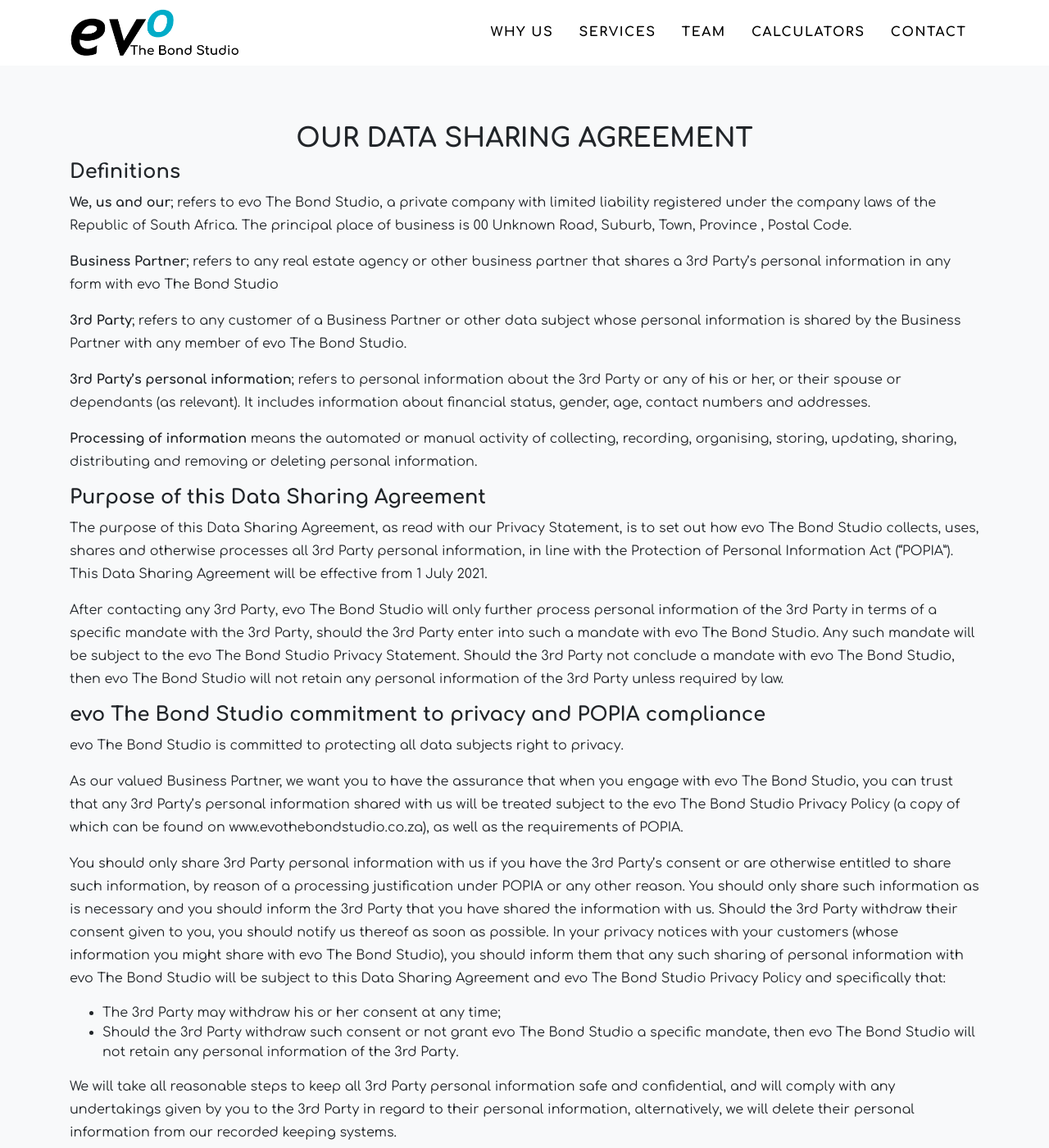
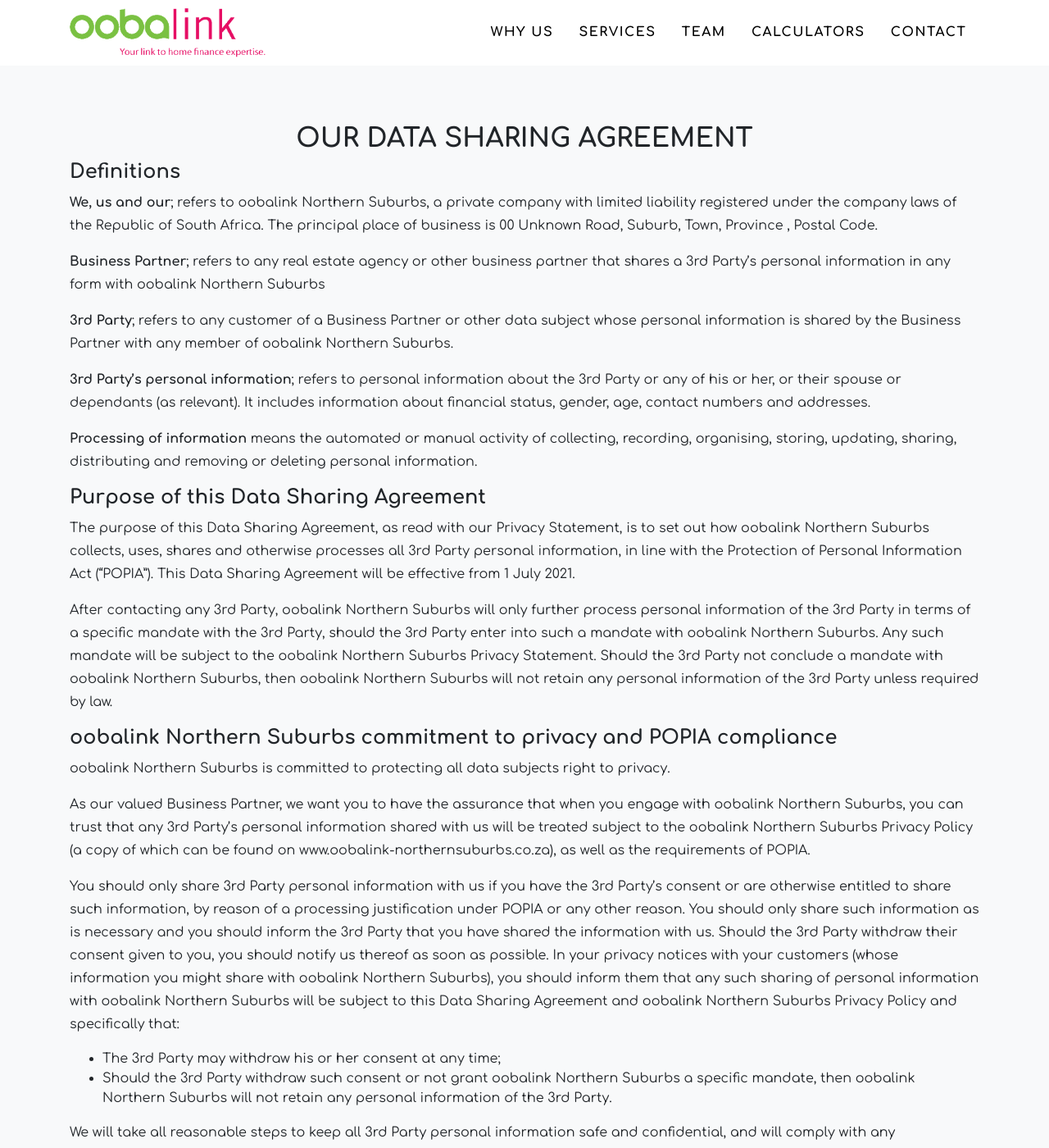
Before and after one commit to Intellify-Cloud/ooli-soso, a Jekyll site: the page built from data-sharing-agreement.md, in a window 1280 px wide and 1400 px high. Shown: the whole window at 82% size. Built offline with Jekyll 4.4.1, drawn with Linux system fonts in a browser that asks for light colours; some of the changed text lies outside the part shown.

Commit message:
20220601.0603

```diff
--- /dev/null
+++ b/CNAME
@@ -0,0 +1 @@
+www.oobalink-northernsuburbs.co.za
--- a/_assets/layout/_textblock.scss
+++ b/_assets/layout/_textblock.scss
@@ -2,7 +2,7 @@
 .textblock-heading {
     margin: 5px 0;
     text-transform: none;
-    color: #01acc8;
+    color: #7ac142;
 }
 
 .textblock-image {
--- a/_assets/site.scss
+++ b/_assets/site.scss
@@ -6,7 +6,7 @@
 $header-image: "./img/header1.jpg";
 $contact-image: "./img/contact.png";
 
-$primary: #00ACC8;
+$primary: #e60e64;
 $white: #fff;
 $black: #000;
 $input-height:calc(#{$input-height-inner} + #{$input-height-border});
--- a/_config.yml
+++ b/_config.yml
@@ -1,8 +1,8 @@
 baseurl: ""
 
-title      : evo The Bond Studio - Bond Origination & Home Loan Experts in xxxSuburb, xxxCity, xxxProvince
+title      : oobalink Northern Suburbs - Bond Origination & Home Loan Experts in xxxSuburb, xxxCity, xxxProvince
 email      : grant@thebondstudio.co.za
-description: Contact evo The Bond Studio from xxxSuburb, xxxCity to help you with home loan. We are seasoned property professionals that specialize in mortgages and property finance with 28 years of experience. Our experience ranges from sales to finance and she specializes in bonds, home loans and origination. We are committed to excellent client service, building long-term relationships..
+description: Contact oobalink Northern Suburbs from xxxSuburb, xxxCity to help you with home loan. We are seasoned property professionals that specialize in mortgages and property finance with 28 years of experience. Our experience ranges from sales to finance and she specializes in bonds, home loans and origination. We are committed to excellent client service, building long-term relationships..
 author     : Eben Roux / Pieter Oosthuizen
 
 analytics:
@@ -20,14 +20,14 @@ webserver_headers:
     - GET, OPTIONS, HEAD
 
 logo:
-  path: /assets/logo.png
+  path: /assets/oobalink logo.png
 
 exclude: [node_modules,webpack-config.js,package.json,package-lock.json]
 
 group: evo Group
 
-company: evo The Bond Studio
+company: oobalink Northern Suburbs
 
-url: www.evothebondstudio.co.za
+url: www.oobalink-northernsuburbs.co.za
 
 address: 00 Unknown Road, Suburb, Town, Province , Postal Code
--- a/_data/sitetext.yml
+++ b/_data/sitetext.yml
@@ -15,7 +15,7 @@ services:
         desc: "We will submit your Home Loan Applications to up to seven banks, negotiating the best interest rates and deal in the market at any given time."
         icon: fas fa-home
         link:
-          url: mailto:email.xxx@evogroup.co.za?subject=Mail from evo The Bond Studio website
+          url: mailto:email.xxx@evogroup.co.za?subject=Mail from oobalink Northern Suburbs website
           text: "Email Us"
       - title: "Pre-qualification"
         desc: "We help you check your credit record, income and expenses to give you an accurate assessment of what you can afford. You will then know how likely you are to qualify for a bond."
@@ -27,7 +27,7 @@ services:
         desc: "I am still searching for property using property portals, newspapers and visiting show houses but would like to ask a few questions."
         icon: fas fa-search
         link:
-          url: mailto:name.surnamexxx@evogroup.co.za?subject=Mail from evo The Bond Studio website
+          url: mailto:name.surnamexxx@evogroup.co.za?subject=Mail from oobalink Northern Suburbs website
           text: "Email Us"
 
 articles:
@@ -79,7 +79,7 @@ more-calculators:
           text: "Calculate"
 
 textblock:
-    title: "Why evo The Bond Studio"
+    title: "Why oobalink Northern Suburbs"
     text: "Home loans are our business, and we focus is to get your bond approved."
     footer: "Our service is completely FREE, with no obligation."
     section: textblock
@@ -103,7 +103,7 @@ portfolio:
 
 about:
     title: "About Us"
-    text2: "At evo The Bond Studio our vision is to enable positive futures for our clients. Our mission is to be our client’s most trusted partner. Our passionate is in helping our clients achieve their goal of buying property. We are committed to providing the best service possible. <br>
+    text2: "At oobalink Northern Suburbs our vision is to enable positive futures for our clients. Our mission is to be our client’s most trusted partner. Our passionate is in helping our clients achieve their goal of buying property. We are committed to providing the best service possible. <br>
 
     <br>
 
@@ -172,13 +172,13 @@ testimonials:
     section: testimonials
     people:
       - name: "Some O."
-        testimony: "In my recent dealings with The Bond Studio, I can highly recommend them as they are  highly effective and trustworthy. Always professional and very quick to react and pursues the service till the end. Keeping us informed and updated constantly. She has an excellent knowledge of what she does and also the market out there and what is to offer to her clients. I will do business with her again anytime in future. Thanks evo The Bond Studio, keep up this exceptional work."
+        testimony: "In my recent dealings with The Bond Studio, I can highly recommend them as they are  highly effective and trustworthy. Always professional and very quick to react and pursues the service till the end. Keeping us informed and updated constantly. She has an excellent knowledge of what she does and also the market out there and what is to offer to her clients. I will do business with her again anytime in future. Thanks oobalink Northern Suburbs, keep up this exceptional work."
 
       - name: "John D."
         testimony: "Baie dankie vir jou uitstekende diens! Dankie vir die gereelde terugvoering en dat jy alles so mooi verduidelik het, ons verstaan nie altyd al die terme nie! Jy het die hele proses baie vergemaklik en alles binne 3 weke afgehandel. Weereens baie dankie!"
 
       - name: "Joe S."
-        testimony: "Thank you, evo The Bond Studio, for your dedication and professional help and advice given. You have most definitely increased my buying power and helped me to have an impressive credit report. I look forward to contacting you in the near future, again. I will definitely pass your details on to friends and family. ☆☆☆☆☆"
+        testimony: "Thank you oobalink Northern Suburbs, for your dedication and professional help and advice given. You have most definitely increased my buying power and helped me to have an impressive credit report. I look forward to contacting you in the near future, again. I will definitely pass your details on to friends and family. ☆☆☆☆☆"
 
 
 
--- a/contact.md
+++ b/contact.md
@@ -1,10 +1,10 @@
 ---
 layout: page
-title: evo The Bond Studio
+title: oobalink Northern Suburbs
 background: grey
 ---
 <div class="col-lg-12 text-center">
-	<h1 class="section-heading text-uppercase">Contact evo The Bond Studio</h1>
+	<h1 class="section-heading text-uppercase">Contact oobalink Northern Suburbs</h1>
 </div>
 
 <br>
```
Also changed, not shown: assets/bundle.css, assets/logo.png (deleted), assets/oobalink logo.png (added), favicon(old).png (deleted).
